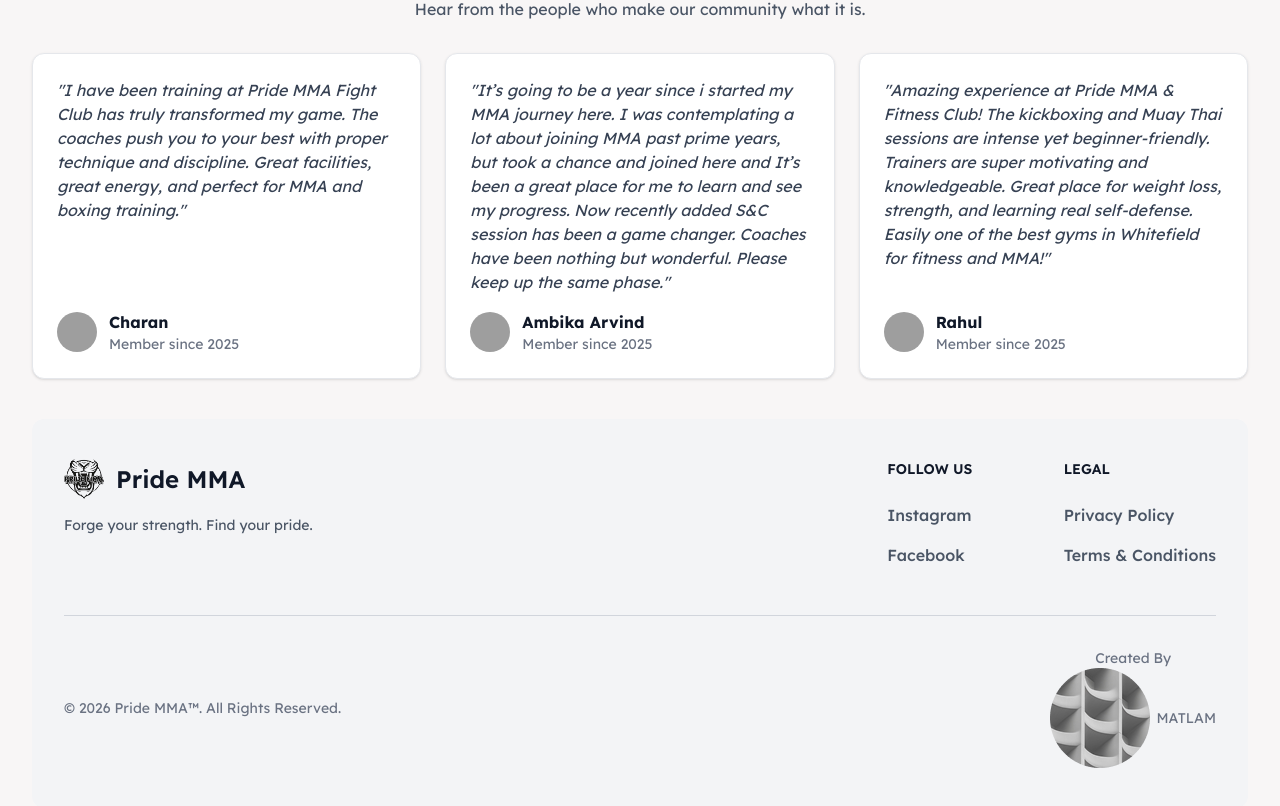
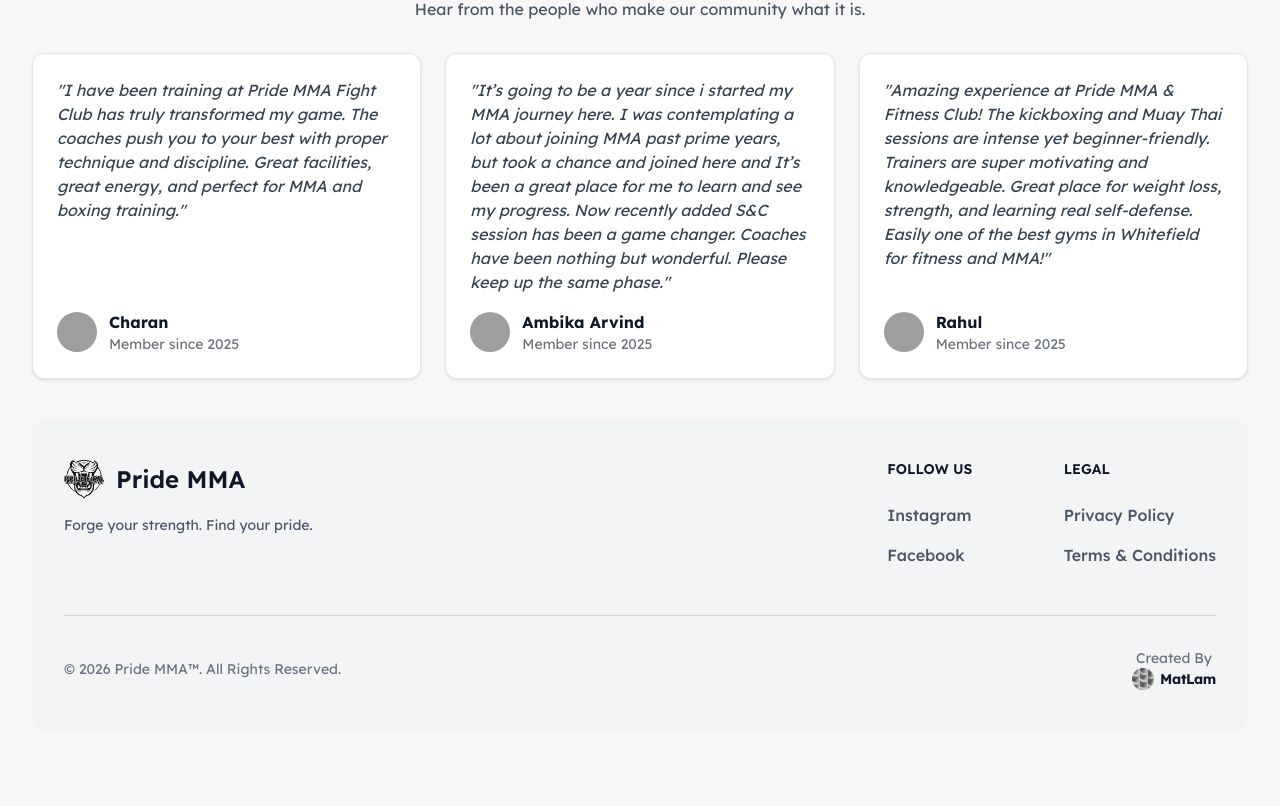
Before and after one commit to coderzlyf/pridemma, a React (Vite) app: page / in a window 1280 px wide. Shown: the part 2140-2946 px from the top of the page. After the commit the page ends 2890 px from the top, so only its background shows below. Built offline with nearby package versions, Linux system fonts and the light colour scheme; no server answers; grey boxes are pictures that could not be loaded; the HTML template or start-up script is replaced by a standard one.

Commit message:
link design

```diff
--- a/src/App.tsx
+++ b/src/App.tsx
@@ -45,12 +45,12 @@ function App() {
                       <a
                         href="https://www.matlam.online"
                         target="blank"
-                        className="hover:underline uppercase cursor-pointer flex items-center"
+                        className="hover:underline cursor-pointer flex items-center font-bold tracking-tight text-slate-900"
                       >
                         <img
                           src="/MatlamLogo.png"
                           alt="matlam"
-                          className="pr-1.5"
+                          className="pr-1.5 w-7 font-normal text-slate-700"
                         />
                         MatLam
                       </a>
```
